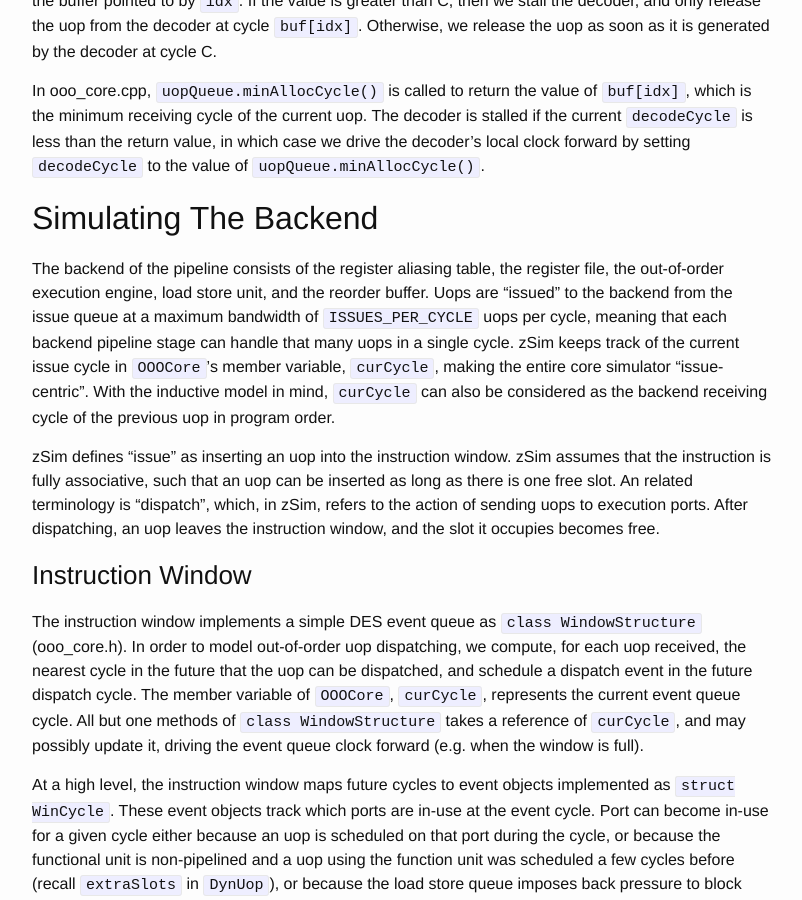
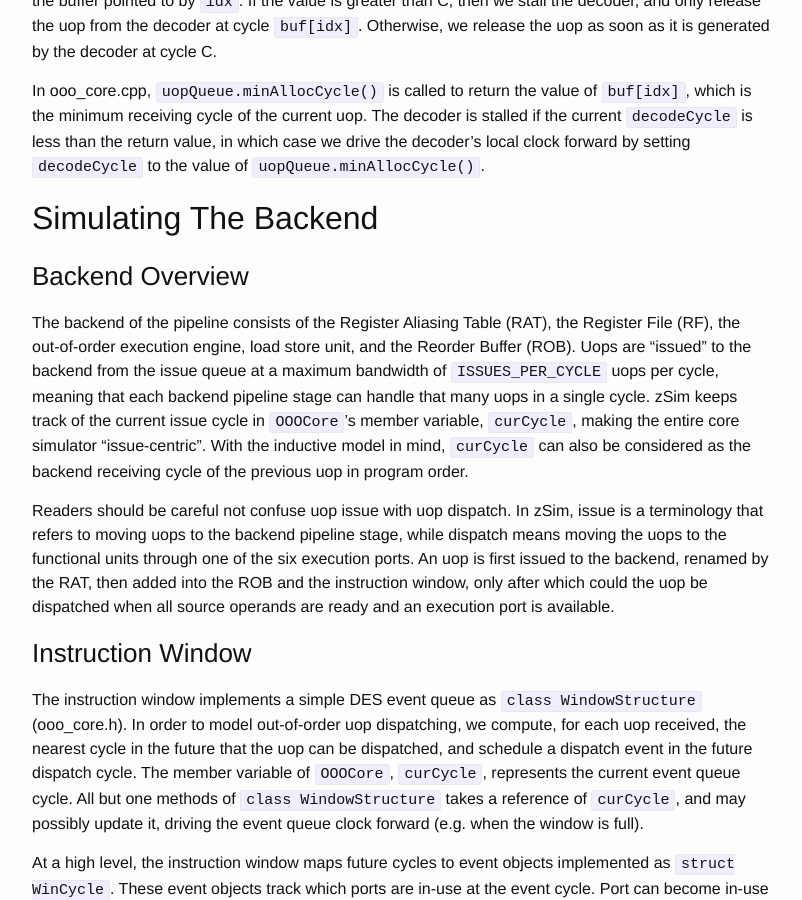
Before and after one commit to wangziqi2013/wangziqi2013.github.io, a Jekyll site: the page built from _posts/2019-12-31-zsim-microarch.markdown, in a window 1280 px wide and 900 px high, scrolled down 14137 px. Shown: the whole window, without its empty margins (238-1040 px from the left). Built offline with Jekyll 4.4.1, drawn with Linux system fonts in a browser that asks for light colours.

Commit message:
Adding issue and dispatch

```diff
--- a/_posts/2019-12-31-zsim-microarch.markdown
+++ b/_posts/2019-12-31-zsim-microarch.markdown
@@ -512,17 +512,20 @@ we drive the decoder's local clock forward by setting `decodeCycle` to the value
 
 ## Simulating The Backend
 
-The backend of the pipeline consists of the register aliasing table, the register file, the out-of-order execution engine,
-load store unit, and the reorder buffer. Uops are "issued" to the backend from the issue queue at a maximum bandwidth of
-`ISSUES_PER_CYCLE` uops per cycle, meaning that each backend pipeline stage can handle that many uops in a single cycle.
-zSim keeps track of the current issue cycle in `OOOCore`'s member variable, `curCycle`, making the entire core simulator
-"issue-centric". With the inductive model in mind, `curCycle` can also be considered as the backend receiving cycle of
-the previous uop in program order.
+### Backend Overview
 
-zSim defines "issue" as inserting an uop into the instruction window. zSim assumes that the instruction is fully associative,
-such that an uop can be inserted as long as there is one free slot. An related terminology is "dispatch", which, in zSim,
-refers to the action of sending uops to execution ports. After dispatching, an uop leaves the instruction window, and
-the slot it occupies becomes free.
+The backend of the pipeline consists of the Register Aliasing Table (RAT), the Register File (RF), the out-of-order execution
+engine, load store unit, and the Reorder Buffer (ROB). Uops are "issued" to the backend from the issue queue at a maximum
+bandwidth of `ISSUES_PER_CYCLE` uops per cycle, meaning that each backend pipeline stage can handle that many uops in a
+single cycle. zSim keeps track of the current issue cycle in `OOOCore`'s member variable, `curCycle`, making the entire
+core simulator "issue-centric". With the inductive model in mind, `curCycle` can also be considered as the backend receiving
+cycle of the previous uop in program order.
+
+Readers should be careful not confuse uop issue with uop dispatch. In zSim, issue is a terminology that refers to moving
+uops to the backend pipeline stage, while dispatch means moving the uops to the functional units through one of the six
+execution ports. An uop is first issued to the backend, renamed by the RAT, then added into the ROB and the
+instruction window, only after which could the uop be dispatched when all source operands are ready and an execution
+port is available.
 
 ### Instruction Window
 
```
